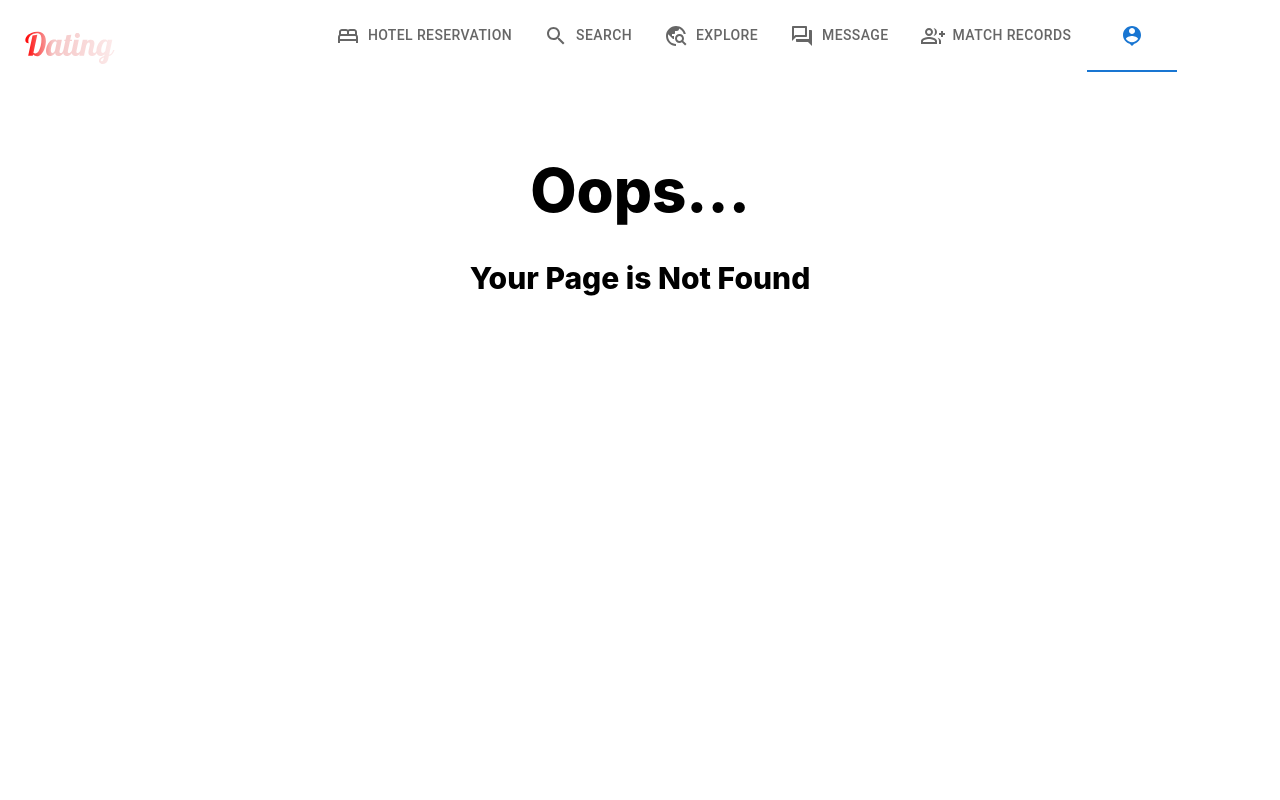
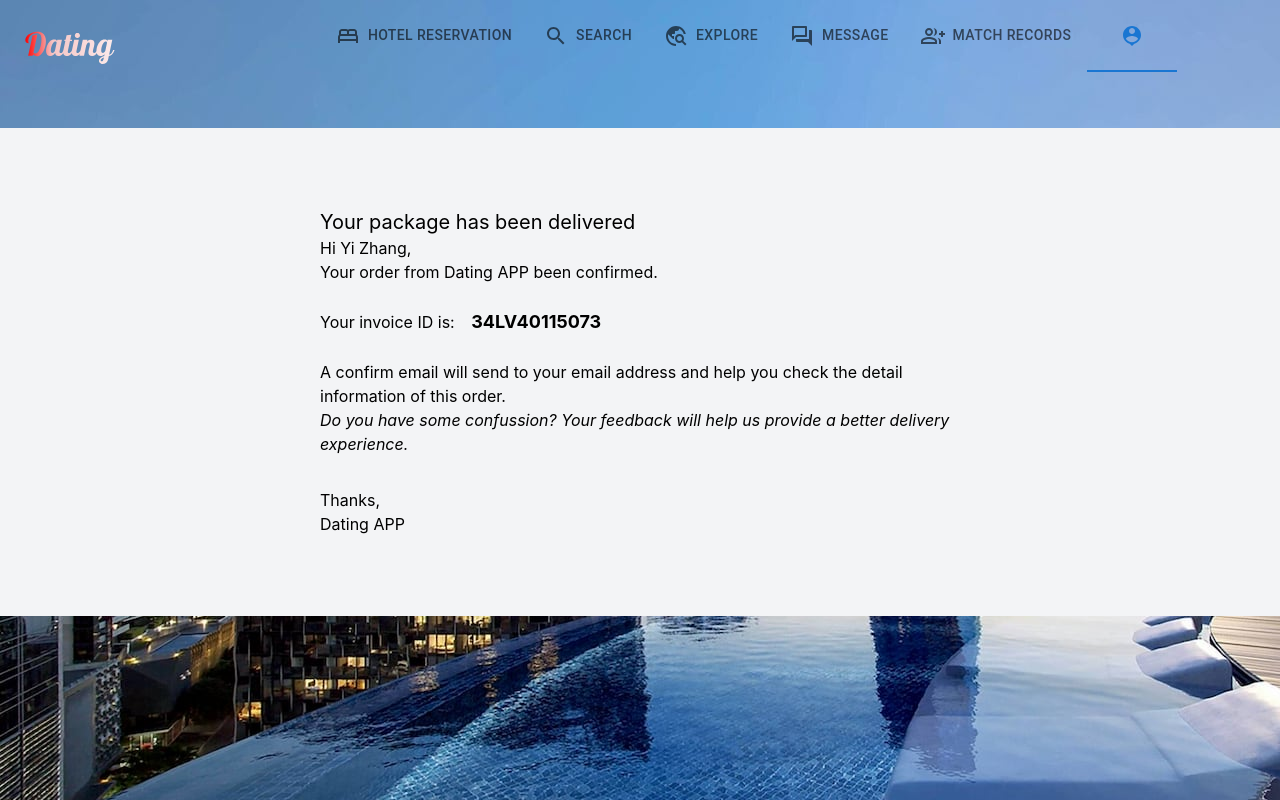
Before and after one commit to 22S2-SSE/frontend, a React (Create React App) app: page /invoice in a window 1280 px wide. Before the commit this address had no page. Built offline with nearby package versions, Linux system fonts and the light colour scheme; a web font is replaced by a local one.

Commit message:
Add Invoice page

```diff
--- a/src/App.js
+++ b/src/App.js
@@ -5,6 +5,7 @@ import Profile from "./Profile";
 import Hotel from "./Hotel/index.jsx";
 import Dating from "./Dating/index";
 import IconTabs from "./IconTabs.jsx";
+import Invoice from "./Invoice";
 import { ReactComponent as ReactLogo } from "./assets/Dating.svg";
 import { useLocation } from "react-router-dom";
 import axios from 'axios';
@@ -29,6 +30,7 @@ function App() {
         <Route path="/hotel" element={<Hotel />} />
         <Route path="/hotel/:id" element={<Hotel />} />
         <Route path="/dating/:id" element={<Dating />} />
+        <Route path="/invoice" element={<Invoice />} />
         <Route path="*" element={<NotFound />} />
       </Routes>
     </div>
--- /dev/null
+++ b/src/Invoice/index.jsx
@@ -0,0 +1,31 @@
+import invoiceBackground from '../assets/invoice.jpeg'
+
+const Invoice = () => {
+  return (
+    <div className="w-full absolute h-screen -z-20" style={{
+      backgroundImage: `url(${invoiceBackground})`
+    }}>
+      <div className="bg-gray-100  w-full mx-auto px-80 py-20 mt-32">
+        <div className=" text-left">
+          <p className=" text-xl">Your package has been delivered</p>
+          <p>Hi Yi Zhang,</p>
+          <p>Your order from Dating APP been confirmed.</p>
+        </div>
+        <div className=" text-left mt-6">
+          Your invoice ID is: <span className=" font-bold ml-3 text-lg">34LV40115073</span>
+          <p className=" mt-6"> </p>
+          <p>A confirm email will send to your email address and help you check the detail information of this order.</p>
+          <p className=" italic">Do you have some confussion? Your feedback will help us provide a better delivery
+          experience.</p>
+        </div>
+        <div className=" text-left mt-8">
+          <p>Thanks,</p>
+          <p>Dating APP</p>
+
+        </div>
+      </div>
+    </div>
+  );
+};
+
+export default Invoice;
```
Also changed, not shown: src/assets/invoice.jpeg (added).
